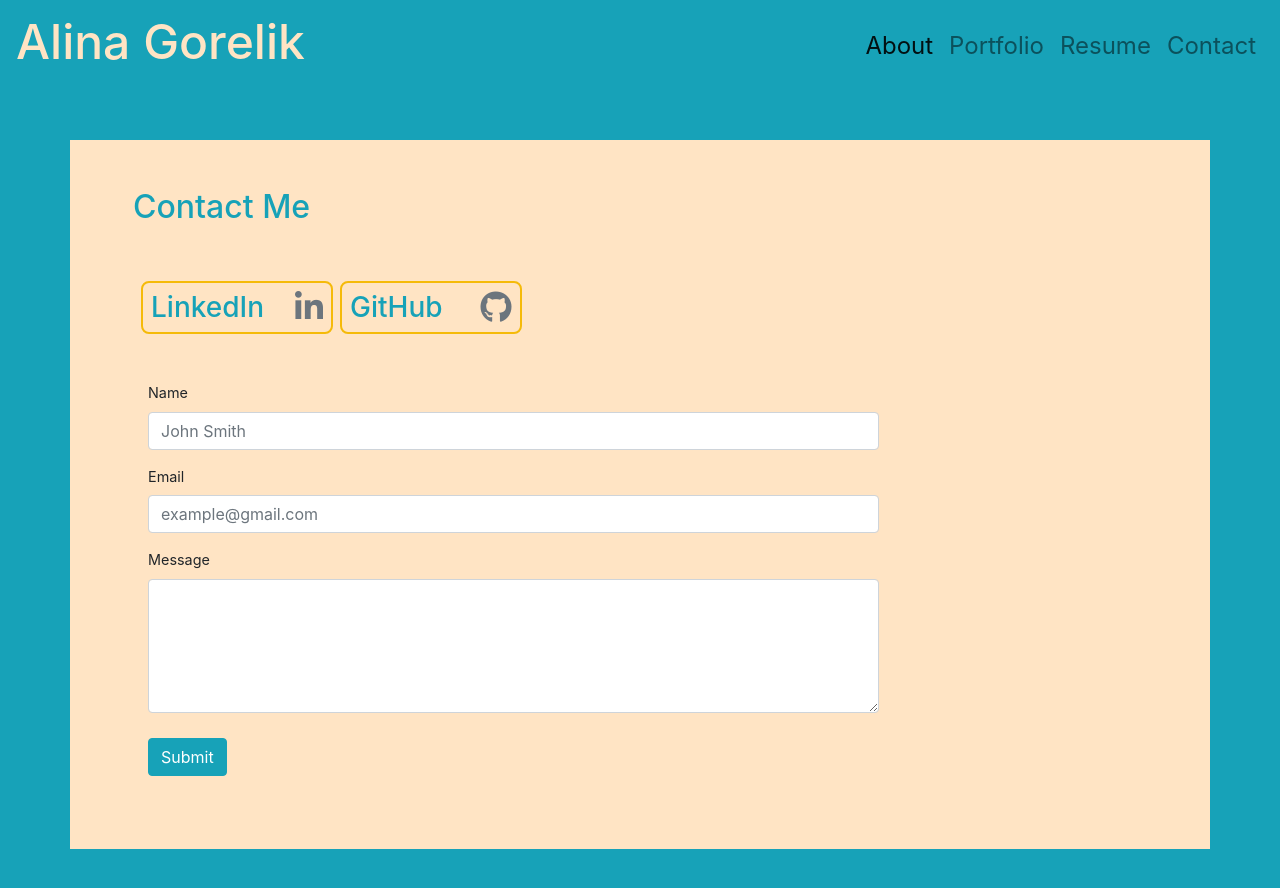
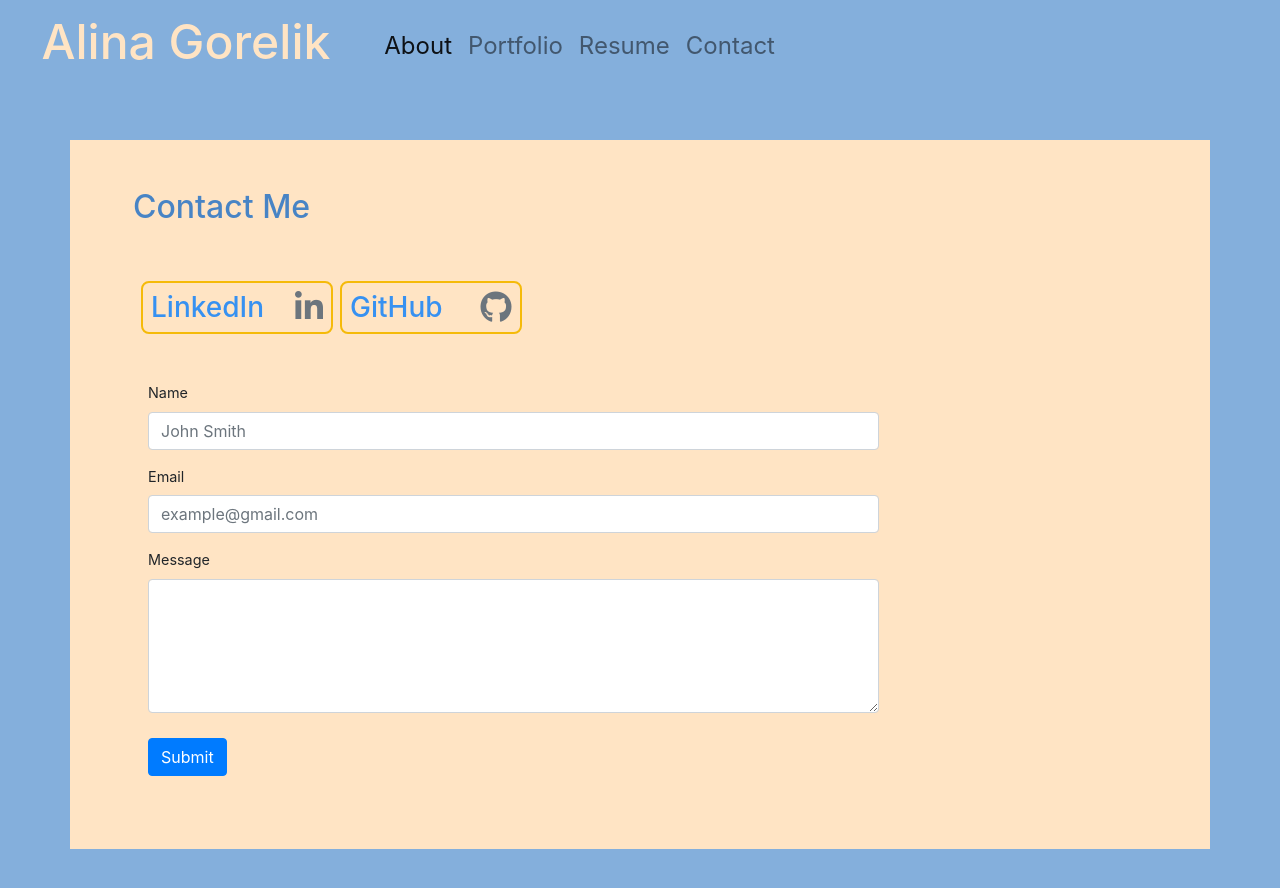
Before and after one commit to agorelik2/alina-portfolio, a plain HTML site: page contact.html in a window 1280 px wide. Drawn offline with nearby package versions, Linux system fonts and the light colour scheme.

Commit message:
changes to style and navigation bar

```diff
--- a/assets/css/style.css
+++ b/assets/css/style.css
@@ -12,11 +12,14 @@ header h1 {
 }
 
 body {
-  background-color: #17a2b8;
+  /* background-color: #17a2b8; */
+  background-color: #84afdc;
   font-size: 0.9rem;
   width: 100%;
 }
-
+.m-heading {
+  font-family: "Roboto Slab", serif;
+}
 .container {
   /* background-color: white; */
   background-color: bisque;
@@ -37,7 +40,9 @@ body {
 #about-image {
   max-width: 400px;
 }
-
+.nav-style {
+  background-color: #84afdc;
+}
 .navbar-light .nav-item:active .nav-link {
   color: blue;
 }
@@ -46,6 +51,9 @@ body {
 .navbar-light .nav-item:hover .nav-link {
   /* color: rgb(255, 0, 179); */
   color: bisque;
+}
+.blue-color {
+  color: #4884c5;
 }
 .text-custom {
   color: bisque;
@@ -72,7 +80,7 @@ a.bottom-link:hover {
   text-decoration: none;
 }
 .card {
-  border-bottom: 8px solid #17a2b8;
+  border-bottom: 8px solid #3791f1;
 }
 .media_link {
   padding: 0.5rem;
@@ -80,7 +88,7 @@ a.bottom-link:hover {
   margin-left: 0.5rem;
   border: 2px solid #f5ba09;
   border-radius: 0.5rem;
-  color: #17a2b8;
+  color: #3791f1;
 }
 .media_link:hover {
   color: rgb(221, 124, 59);
--- a/contact.html
+++ b/contact.html
@@ -18,10 +18,14 @@
   </head>
   <body>
     <!-- Display Toggle Navigatiion Bar -->
-    <nav class="navbar navbar-expand-md navbar-light bg-info">
+    <nav class="navbar navbar-expand-md navbar-light nav-style">
+      <div class="row justify-content-center">
+        <div class="col-6 d-flex justify-content-center">
           <a class="navbar-brand" href="index.html"
             ><h2 class="text-custom">Alina Gorelik</h2></a
           >
+        </div>
+        <div class="col-6 d-flex justify-content-center">
           <button
             class="navbar-toggler"
             type="button"
@@ -50,10 +54,12 @@
                   >Resume</a
                 >
               </li>
-          <li class="nav-item">
-            <a class="nav-link portfolio-link" href="contact.html">Contact</a>
+              <li class="nav-item portfolio-link">
+                <a class="nav-link" href="contact.html">Contact</a>
               </li>
             </ul>
+          </div>
+        </div>
       </div>
     </nav>
     <!-- Main Content  -->
@@ -63,7 +69,7 @@
           <div class="m-5 pt-5">
           <!-- Display About Me page header -->
           <div class="page-header">
-            <h2 class="text-info">Contact Me</h2>
+            <h2 class="blue-color">Contact Me</h2>
             <br />
           </div>
           <div class="container container-fluid">
@@ -146,7 +152,7 @@
             </div>
             <!-- Add submit button -->
             <div class="container">
-              <button type="submit" class="btn btn-info">Submit</button>
+              <button type="submit" class="btn btn-primary">Submit</button>
             </div>
           </form>
         </div>
```
Also changed, not shown: index.html (+10 -2 lines), new_portfolio.html (+13 -5 lines). Lines whose indentation alone changed are shown as unchanged.
